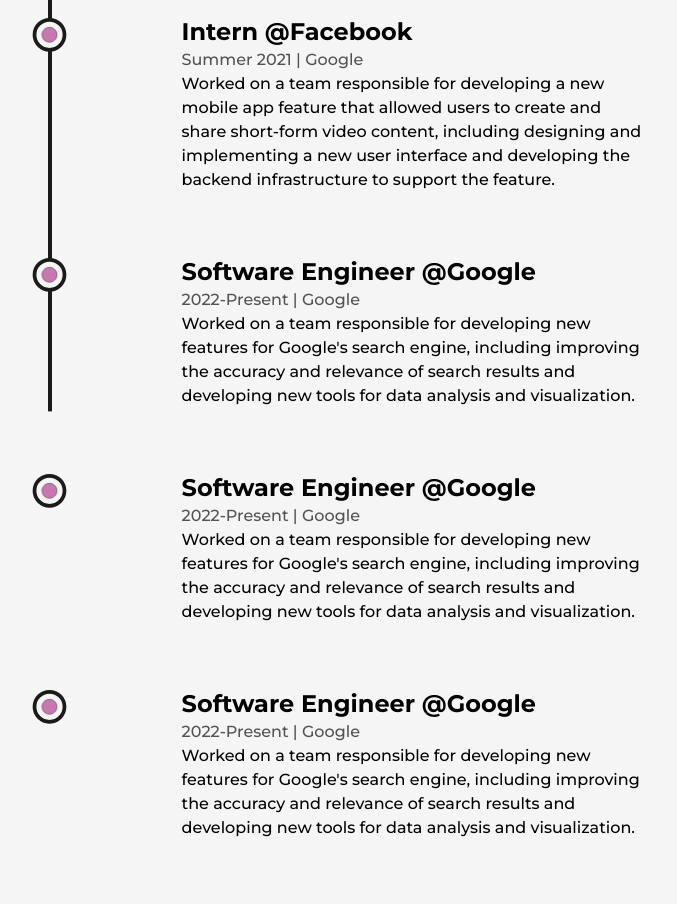
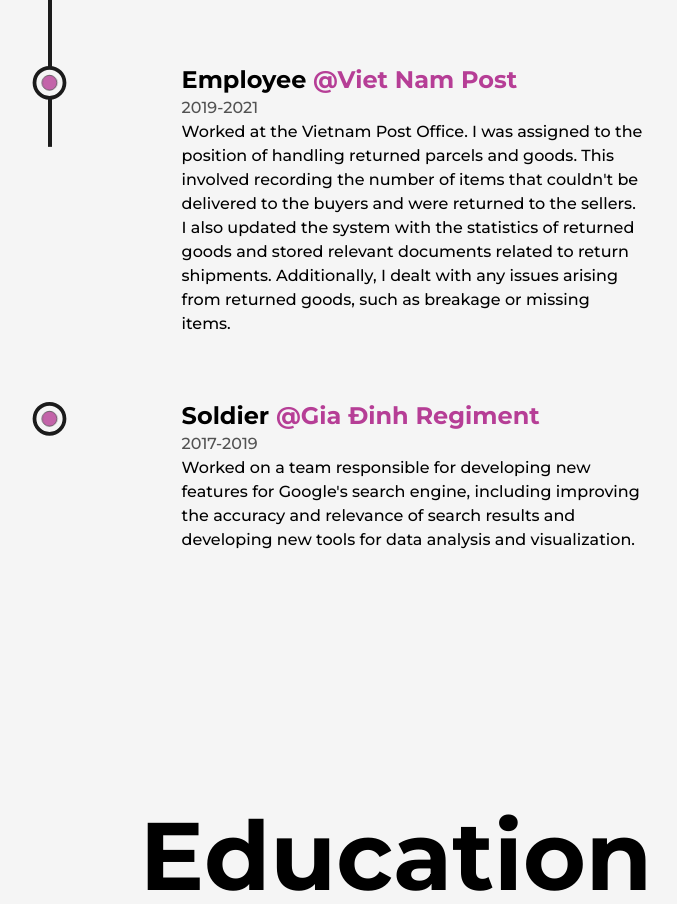
Before and after one commit to xuanbao95/portfolio_v3, a Next.js app: page /about in a window 1280 px wide. Shown: the part 2580-3484 px from the top of the page, without its empty margins (244-921 px from the left). Built offline with nearby package versions, Linux system fonts and the light colour scheme.

Commit message:
change title detail

```diff
--- a/app/components/exprience/index.tsx
+++ b/app/components/exprience/index.tsx
@@ -32,62 +32,32 @@
                         position={'Front end developer'}
                         time={'2021-Present'}
                         address={'199 Điện Biên Phủ, p.15, Q.Bình Thạnh'}
+                        work={'Worked as a frontend developer for e-commerce platforms, online sales management, and user management systems.... Developed web user ' +
+                        'interfaces, ensuring aesthetic appeal,' +
+                        ' efficiency, and ease of use. Successfully developed and implemented the bulk order feature for the e-commerce platform.' +
+                        ''}
+                        company={'Upos'}
+                        companyLink={'https://upos.vn/'}
+                    />
+                    <Detail
+                        position={'Employee'}
+                        time={'2019-2021'}
+                        address={''}
+                        work={'Worked at the Vietnam Post Office. I was assigned to the position of handling returned parcels and goods. ' +
+                        'This involved recording the number of items that couldn\'t be delivered to the buyers and were returned to the sellers. I also updated the system with the statistics of returned goods and stored relevant documents related to return shipments. ' +
+                        'Additionally, I dealt with any issues arising from returned goods, such as breakage or missing items.'}
+                        company={'Viet Nam Post'}
+                        companyLink={'https://vnpost.vn/'}
+                    />
+                    <Detail
+                        position={'Soldier'}
+                        time={'2017-2019'}
+                        address={''}
                         work={'Worked on a team responsible for developing new features for Google\'s \n' +
                         'search engine, including improving the accuracy and relevance of search results and \n' +
                         'developing new tools for data analysis and visualization.'}
-                        company={'Upos'}
-                        projectLink={'https://banhang.upos.vn/'}
-                        companyLink={'https://upos.vn/'}
-                    />
-                    <Detail
-                        position={'Intern @Facebook'}
-                        time={'Summer 2021'}
-                        address={'Menlo Park, CA.'}
-                        work={'Worked on a team responsible for developing a new mobile app feature that allowed users to create and \n' +
-                        'share short-form video content, including designing and implementing a new user interface and developing \n' +
-                        'the backend infrastructure to support the feature.'}
-                        company={'Google'}
-                        companyLink={'www.google.com'}
-                    />
-                    <Detail
-                        position={'Software Engineer @Google'}
-                        time={'2022-Present'}
-                        address={'Mountain View, CA'}
-                        work={'Worked on a team responsible for developing new features for Google\'s \n' +
-                        'search engine, including improving the accuracy and relevance of search results and \n' +
-                        'developing new tools for data analysis and visualization.'}
-                        company={'Google'}
-                        companyLink={'www.google.com'}
-                    />
-                    <Detail
-                        position={'Software Engineer @Google'}
-                        time={'2022-Present'}
-                        address={'Mountain View, CA'}
-                        work={'Worked on a team responsible for developing new features for Google\'s \n' +
-                        'search engine, including improving the accuracy and relevance of search results and \n' +
-                        'developing new tools for data analysis and visualization.'}
-                        company={'Google'}
-                        companyLink={'www.google.com'}
-                    />
-                    <Detail
-                        position={'Software Engineer @Google'}
-                        time={'2022-Present'}
-                        address={'Mountain View, CA'}
-                        work={'Worked on a team responsible for developing new features for Google\'s \n' +
-                        'search engine, including improving the accuracy and relevance of search results and \n' +
-                        'developing new tools for data analysis and visualization.'}
-                        company={'Google'}
-                        companyLink={'www.google.com'}
-                    />
-                    <Detail
-                        position={'Software Engineer @Google'}
-                        time={'2022-Present'}
-                        address={'Mountain View, CA'}
-                        work={'Worked on a team responsible for developing new features for Google\'s \n' +
-                        'search engine, including improving the accuracy and relevance of search results and \n' +
-                        'developing new tools for data analysis and visualization.'}
-                        company={'Google'}
-                        companyLink={'www.google.com'}
+                        company={'Gia Đinh Regiment'}
+                        companyLink={''}
                     />
 
 
@@ -100,14 +70,13 @@
 interface InterfaceDetail {
     position: string,
     company: string,
-    projectLink: string,
     time: string,
     address: string,
     work: string,
-    project: string,
+    companyLink: string
 }
 
-const Detail = ({position, company, projectLink, time, address, work, project}: InterfaceDetail) => {
+const Detail = ({position, company, time, address, work, companyLink}: InterfaceDetail) => {
     const ref = useRef(null)
     return (
         <li ref={ref} className='
@@ -117,15 +86,18 @@
             <LiIcon reference={ref}/>
             <motion.div
                 initial={{y: 50}}
-                whileInView={{y:0}}
-                transtion={{duration: 0.5 , type:'spring'}}
+                whileInView={{y: 0}}
+                transtion={{duration: 0.5, type: 'spring'}}
             >
-                <h3 className='capitalize font-bold text-2xl sm:text-xl xs:text-lg'>{position} <a target={'_blank'}
-                                                                                  className='text-primary dark:text-primaryDark capitalize'
-                                                                                  href={projectLink}>{project}</a>
+                <h3 className='capitalize font-bold text-2xl sm:text-xl xs:text-lg'>{position} <a
+                    target={!!companyLink && '_blank'}
+                    className='text-primary dark:text-primaryDark capitalize'
+                    href={!!companyLink && companyLink}>@{company}</a>
                 </h3>
                 <span className='capitalize font-medium text-dark/75 dark:text-light/75 xs:text-sm'>
-                    {time} | {company}
+                    {time}{
+                    !!address && ` | ${address}`
+                }
                 </span>
                 <p className='font-medium w-full md:text-sm'>
                     {work}
```
